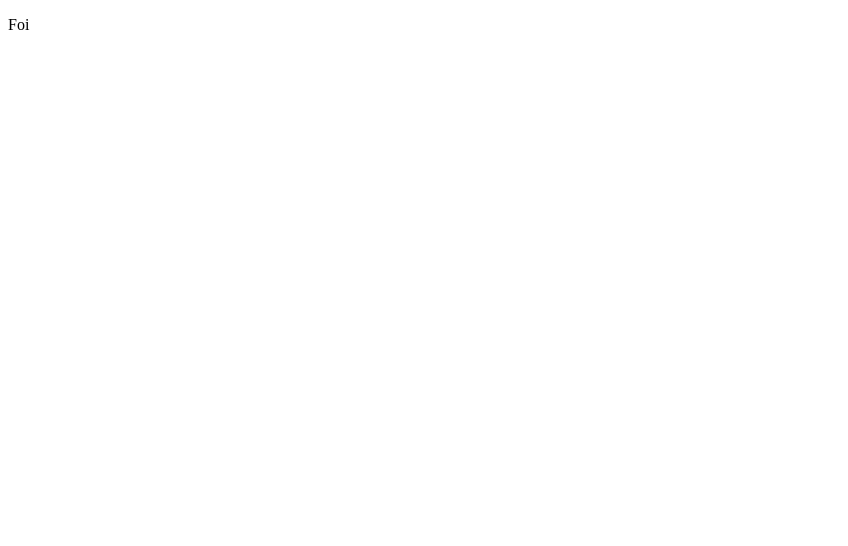
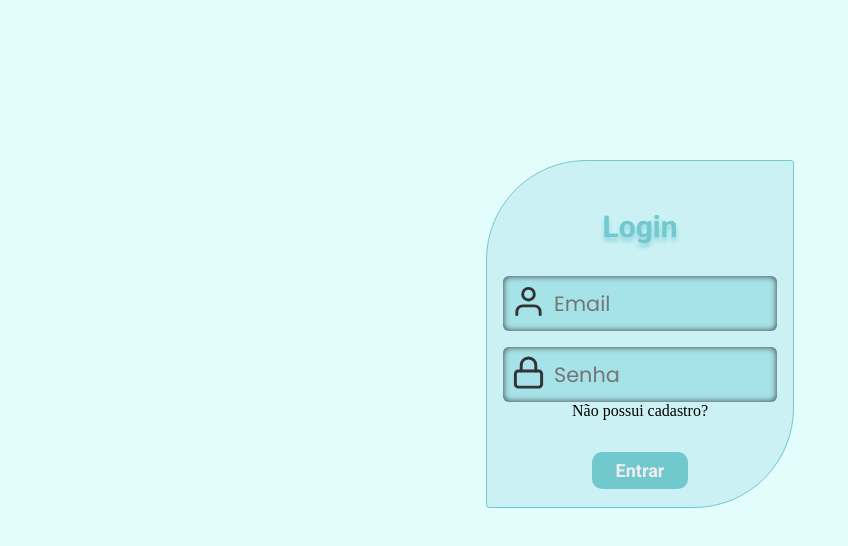
Before and after one commit to JuniorAlvess/posts-with-api-laravel, a React (Create React App) app in the folder frontend/: page / in a window 1280 px wide. Shown: the top 546 px of the page, without its empty margins (0-848 px from the left). Built offline with nearby package versions, Linux system fonts and the light colour scheme.

Commit message:
In progress

```diff
--- a/frontend/package.json
+++ b/frontend/package.json
@@ -6,8 +6,12 @@
     "@testing-library/jest-dom": "^5.14.1",
     "@testing-library/react": "^11.2.7",
     "@testing-library/user-event": "^12.8.3",
+    "history": "^5.0.1",
+    "node-sass": "^4.14.1",
     "react": "^17.0.2",
     "react-dom": "^17.0.2",
+    "react-icons": "^4.2.0",
+    "react-router-dom": "^6.0.0-beta.0",
     "react-scripts": "4.0.3",
     "web-vitals": "^1.1.2"
   },
--- a/frontend/src/App.js
+++ b/frontend/src/App.js
@@ -1,6 +1,8 @@
+import Paths from './routes.js'
+
 const App = () => {
   return (
-    <p>Foi</p>
+    <Paths />
   );
 }
 
--- /dev/null
+++ b/frontend/src/components/Form/index.jsx
@@ -0,0 +1,39 @@
+import { useNavigate } from 'react-router-dom';
+import { FiUser, FiLock } from 'react-icons/fi';
+
+import './style.module.scss';
+
+const Form = (props) => {
+    const navigate = useNavigate()
+    return (
+        <form onSubmit={props.submit}>
+            <span>{props.title}</span>
+
+            <div>
+                <label htmlFor="user"><FiUser
+                    size={35}
+                    color="#333333"
+                />
+                </label>
+                <input type="email" name="email" placeholder="Email" />
+            </div>
+            <div className="input-group">
+                <label htmlFor="psw"><FiLock
+                    size={35}
+                    color="#333333"
+                /></label>
+                <input type="password" name="psw" placeholder="Senha" />
+            </div>
+            <p onClick={() => navigate('/register')}>{props.toRegister}</p>
+
+            <button
+                type="submit"
+                onClick={() => navigate(`/${props.navigation}`)}
+            >
+                {props.buttonText}
+            </button>
+        </form>
+    );
+}
+
+export default Form;
--- /dev/null
+++ b/frontend/src/components/Form/style.module.scss
@@ -0,0 +1,78 @@
+$font-input: 0.875rem 400 'Poppins',
+sans-serif;
+
+form {
+    background: var(--backgroundColor);
+
+    width: 19.25rem;
+    height: 21.75rem;
+
+    margin: 10rem auto;
+    display: flex;
+    flex-direction: column;
+    align-items: center;
+    // justify-content: space-evenly;
+    padding: 1rem;
+
+    border: 1px solid #71C9CE;
+    border-radius: 6.25rem 0.2rem 6.25rem 0.2rem;
+
+    span {
+        color: var(--buttonBackground);
+        font-size: 1.875rem;
+        font-weight: 700;
+        font-family: 'Roboto', sans-serif;
+        margin: 2rem;
+
+        text-shadow: 0px 4px 4px rgba(113, 201, 206, 0.7);
+    }
+
+    div {
+        background: var(--backgroundColorInput);
+        // border: 1px solid #000;
+
+        padding: 0.5rem;
+        display: flex;
+        gap: .5rem;
+
+        border-radius: 0.375rem;
+        box-shadow: inset 0 0 0.4em #333;
+
+        &+div {
+            margin-top: 1rem;
+        }
+    }
+
+    input {
+        background: transparent;
+        color: var(--letterColor);
+        width: 90%;
+
+        // padding: .5rem;
+
+        font-size: 1.3rem;
+        font-weight: 400;
+        font-family: 'Poppins', sans-serif;
+
+        border: none;
+    }
+
+    button[type="submit"] {
+        background: var(--buttonBackground);
+        color: var(--buttonColor);
+
+        margin-top: 2rem;
+        padding: .5rem 1.5rem;
+
+        font-size: 1.125rem;
+        font-weight: 700;
+        font-family: 'Roboto', sans-serif;
+
+        border: none;
+        border-radius: .625rem;
+
+        &:active {
+            transform: scale(.90);
+        }
+    }
+}
--- /dev/null
+++ b/frontend/src/global.scss
@@ -0,0 +1,21 @@
+@import url('https://fonts.googleapis.com/css2?family=Poppins&family=Roboto:wght@400;700&display=swap');
+
+:root {
+    --bodyBackgroundColor: #E3FDFD;
+    --backgroundColor: #CBF1F5;
+    --letterColor: #333333;
+    --buttonBackground: #71C9CE;
+    --buttonColor: #EEEEEE;
+    --backgroundColorInput: #A6E3E9;
+}
+
+* {
+    margin: 0;
+    padding: 0;
+    box-sizing: border-box;
+    outline: none;
+}
+
+body {
+    background: var(--bodyBackgroundColor);
+}
--- a/frontend/src/index.js
+++ b/frontend/src/index.js
@@ -1,6 +1,8 @@
 import React from 'react';
 import ReactDOM from 'react-dom';
 import App from './App';
+
+import './global.scss'
 
 ReactDOM.render(
   <React.StrictMode>
--- a/frontend/src/pages/Home/index.js
+++ b/frontend/src/pages/Home/index.js
@@ -0,0 +1,7 @@
+const Home = () => {
+    return (
+        <p>Home foi</p>
+    );
+}
+
+export default Home;
--- a/frontend/src/pages/Login/index.js
+++ b/frontend/src/pages/Login/index.js
@@ -0,0 +1,13 @@
+import Form from "../../components/Form";
+
+const Login = () => {
+    return (
+        <Form
+            title="Login"
+            navigation="home"
+            buttonText="Entrar"
+            toRegister="Não possui cadastro?"
+        />);
+}
+
+export default Login;
--- a/frontend/src/pages/Register/index.js
+++ b/frontend/src/pages/Register/index.js
@@ -0,0 +1,13 @@
+import Form from '../../components/Form';
+
+const Register = () => {
+    return (
+        <Form
+            title="Cadastre-se"
+            navigation="login"
+            buttonText="Cadastrar"
+        />
+    );
+}
+
+export default Register;
--- /dev/null
+++ b/frontend/src/routes.js
@@ -0,0 +1,19 @@
+import { BrowserRouter, Routes, Route } from "react-router-dom";
+
+import Register from "./pages/Register"
+import Login from "./pages/Login"
+import Home from "./pages/Home"
+
+const Paths = () => {
+    return (
+        <BrowserRouter>
+            <Routes>
+                <Route path="/register" element={<Register />} />
+                <Route exact path="/" element={<Login />} />
+                <Route path="/home" element={<Home />} />
+            </Routes>
+        </BrowserRouter>
+    );
+}
+
+export default Paths;
```
Also changed, not shown: 1 other file (tests, documents, lock files or other folders).
